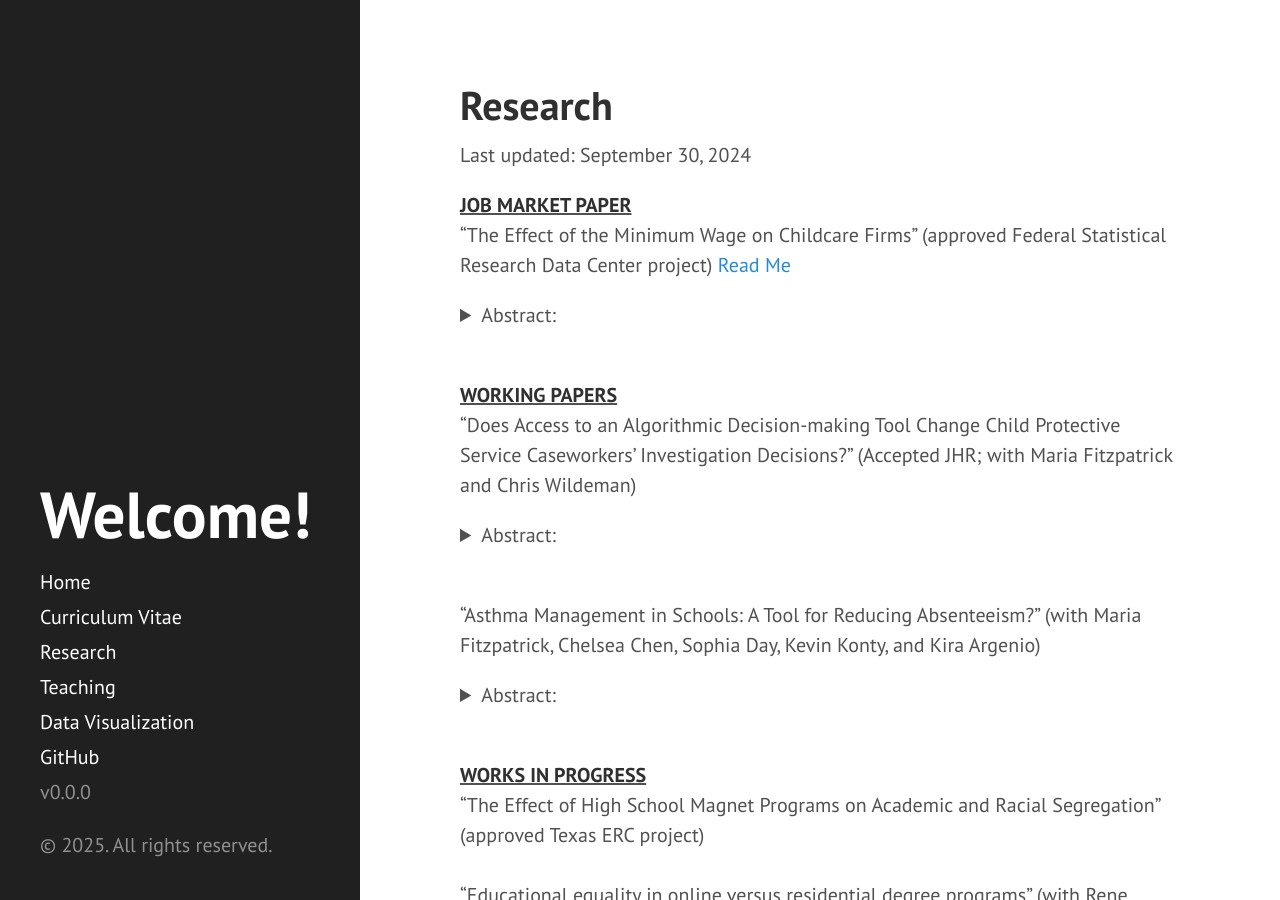
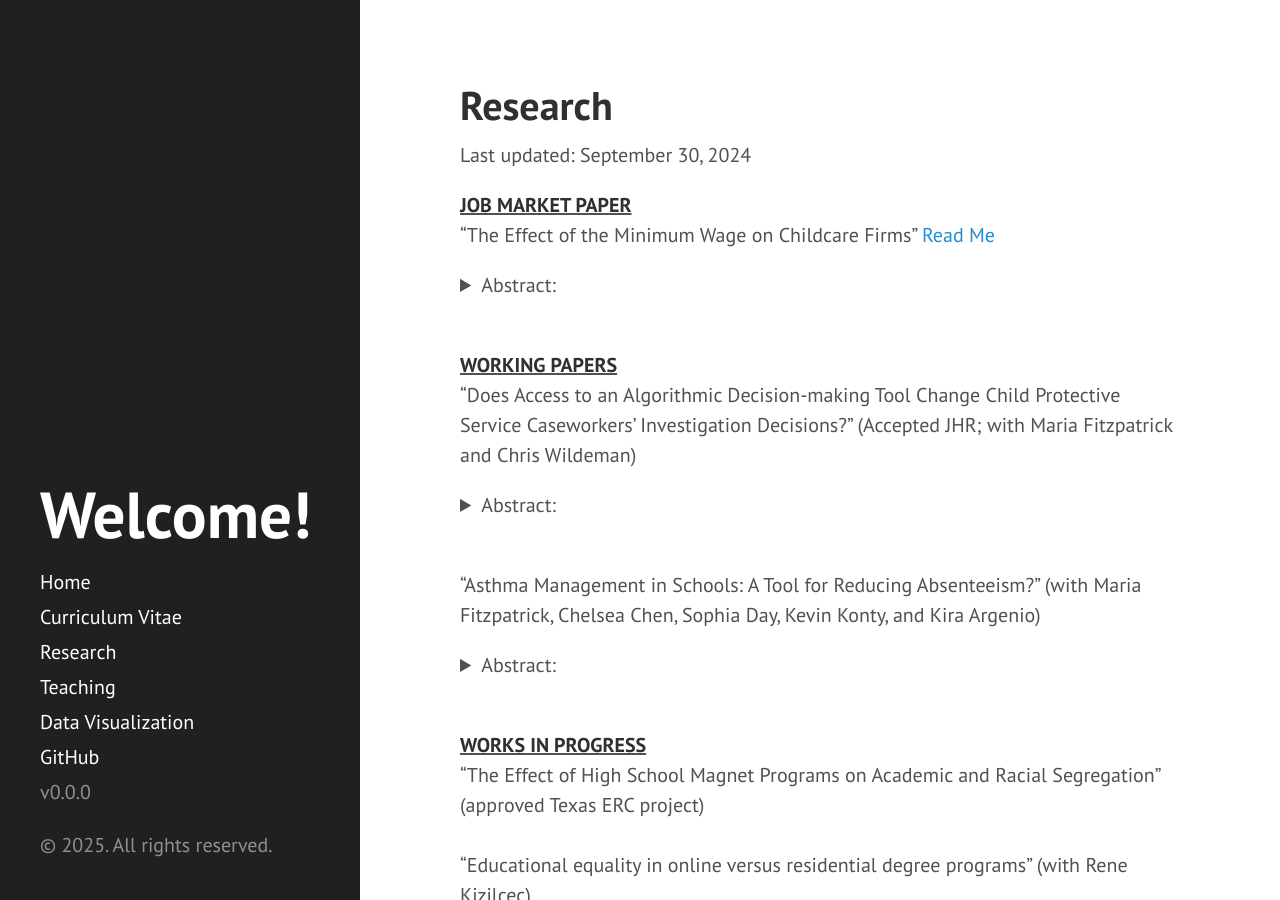
Before and after one commit to kcsadow/website, a Jekyll site: the page built from research.md, in a window 1280 px wide and 900 px high. Built offline with Jekyll 4.4.1, drawn with Linux system fonts in a browser that asks for light colours.

Commit message:
Update research.md

```diff
--- a/research.md
+++ b/research.md
@@ -6,7 +6,7 @@ title: Research
 Last updated: September 30, 2024
 
 <ins>**JOB MARKET PAPER**</ins> <br>
-“The Effect of the Minimum Wage on Childcare Firms” (approved Federal Statistical Research Data Center project) [Read Me](https://www.census.gov/library/working-papers/2025/adrm/CES-WP-25-53.html) <br>
+“The Effect of the Minimum Wage on Childcare Firms” [Read Me](https://www.census.gov/library/working-papers/2025/adrm/CES-WP-25-53.html) <br>
 
 <details>
 <summary> Abstract: </summary>
```
